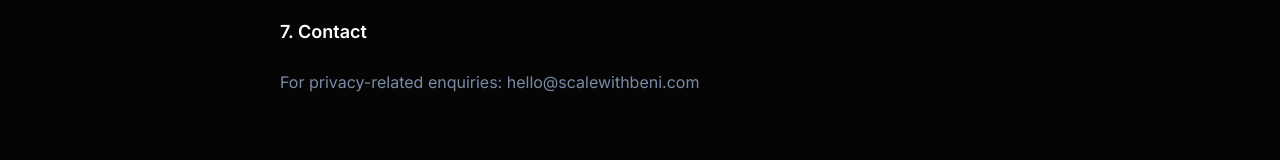
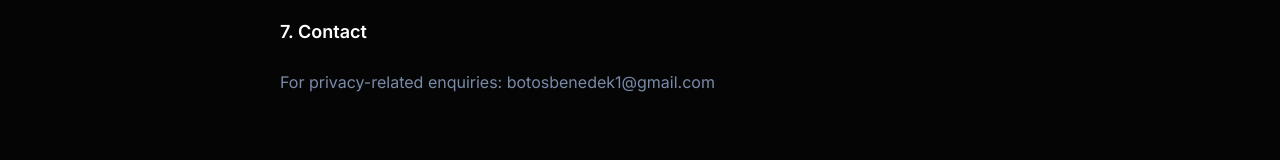
Before and after one commit to Beni999AI/ScaleWithBeni, a Next.js app: page /privacy in a window 1280 px wide. Shown: the part 1142-1302 px from the top of the page. Built offline with nearby package versions, Linux system fonts and the light colour scheme.

Commit message:
Hero section fixes

```diff
--- a/src/app/privacy/page.tsx
+++ b/src/app/privacy/page.tsx
@@ -49,7 +49,7 @@ export default function PrivacyPage() {
 
             <h2 className="text-white text-lg font-semibold mt-8">7. Contact</h2>
             <p>
-              For privacy-related enquiries: hello@scalewithbeni.com
+              For privacy-related enquiries: botosbenedek1@gmail.com
             </p>
           </div>
         </div>
--- a/src/components/ui/hero.tsx
+++ b/src/components/ui/hero.tsx
@@ -189,7 +189,7 @@ export const PremiumHero = () => {
 
           <h1 className="text-4xl sm:text-5xl md:text-7xl max-w-5xl tracking-tighter font-regular">
             <span className="text-white">You&apos;re losing deals you should have closed.</span>
-            <span className="relative flex w-full justify-center [overflow-y:clip] md:pb-4 md:pt-1 min-h-[7rem] md:min-h-0">
+            <span className="relative flex w-full justify-center [overflow-y:clip] md:pb-4 md:pt-1 min-h-[10rem] md:min-h-0">
               &nbsp;
               {aiTitles.map((title, index) => (
                 <motion.span
```
